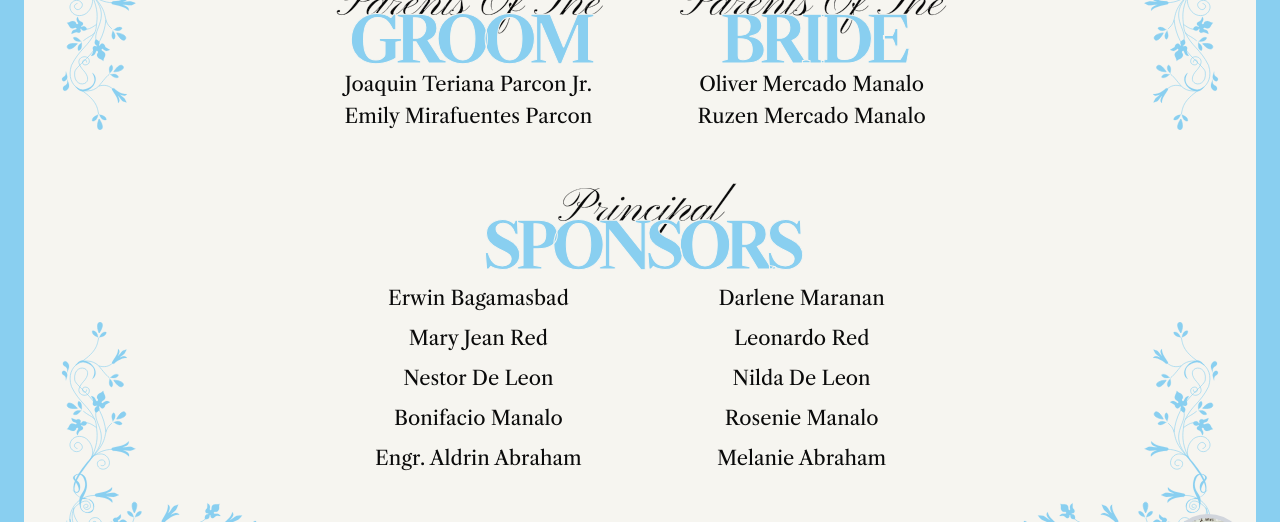
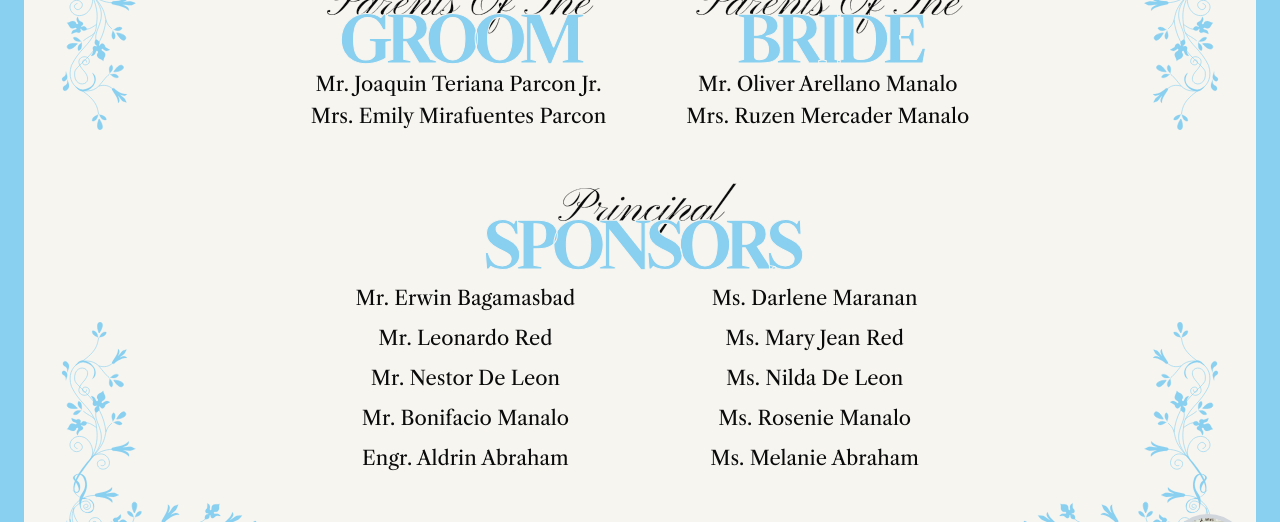
Before and after one commit to arudeu/wedding-invitation, a Next.js app: page /family in a window 1280 px wide. Shown: the part 174-696 px from the top of the page. Built offline with nearby package versions, Linux system fonts and the light colour scheme; no server answers; a web font is replaced by a local one.

Commit message:
Updated family

```diff
--- a/app/family/page.tsx
+++ b/app/family/page.tsx
@@ -21,8 +21,8 @@ const FamilyPage = () => {
           </div>
           <div className="text-center lg:mt-3">
             <ul className="lg:space-y-1 text-md lg:text-xl">
-              <li>Joaquin Teriana Parcon Jr.</li>
-              <li>Emily Mirafuentes Parcon</li>
+              <li>Mr. Joaquin Teriana Parcon Jr.</li>
+              <li>Mrs. Emily Mirafuentes Parcon</li>
             </ul>
           </div>
         </div>
@@ -35,8 +35,8 @@ const FamilyPage = () => {
           </div>
           <div className="text-center lg:mt-3">
             <ul className="lg:space-y-1 text-md lg:text-xl">
-              <li>Oliver Mercado Manalo</li>
-              <li>Ruzen Mercado Manalo</li>
+              <li>Mr. Oliver Arellano Manalo</li>
+              <li>Mrs. Ruzen Mercader Manalo</li>
             </ul>
           </div>
         </div>
@@ -48,16 +48,16 @@ const FamilyPage = () => {
         <h2 className="groom-head-text">SPONSORS</h2>
 
         <ul className="lg:mt-6 grid grid-cols-1 grid-cols-2 lg:gap-y-3 lg:gap-x-10 gap-x-4 text-md lg:text-xl">
-          <li>Erwin Bagamasbad</li>
-          <li>Darlene Maranan</li>
-          <li>Mary Jean Red</li>
-          <li>Leonardo Red</li>
-          <li>Nestor De Leon</li>
-          <li>Nilda De Leon</li>
-          <li>Bonifacio Manalo</li>
-          <li>Rosenie Manalo</li>
+          <li>Mr. Erwin Bagamasbad</li>
+          <li>Ms. Darlene Maranan</li>
+          <li>Mr. Leonardo Red</li>
+          <li>Ms. Mary Jean Red</li>
+          <li>Mr. Nestor De Leon</li>
+          <li>Ms. Nilda De Leon</li>
+          <li>Mr. Bonifacio Manalo</li>
+          <li>Ms. Rosenie Manalo</li>
           <li>Engr. Aldrin Abraham</li>
-          <li>Melanie Abraham</li>
+          <li>Ms. Melanie Abraham</li>
         </ul>
       </div>
     </motion.div>
--- a/app/gifts/page.tsx
+++ b/app/gifts/page.tsx
@@ -17,7 +17,9 @@ const GiftsPage = () => {
         <p className="my-3">
           Your presence at our wedding is the greatest gift of all!
         </p>
-        <p className="my-3">However, if you wish to honor us with gifts</p>
+        <p className="my-3">
+          However, if you wish to honor us with gifts or monetary gifts
+        </p>
         <p className="my-3">
           for our future home, it would really make our day!
         </p>
```
